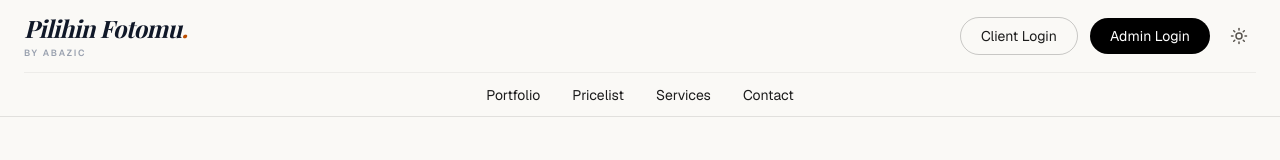
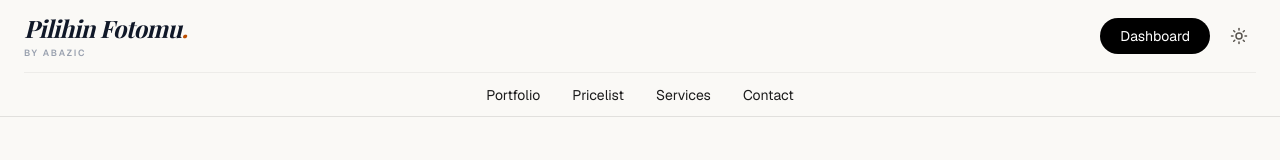
Before and after one commit to abazic/Pilihin-App, a Next.js app: page / in a window 1280 px wide. Shown: the top 160 px of the page. Built offline with nearby package versions, Linux system fonts and the light colour scheme; no server answers; the database is empty; a web font is replaced by a local one.

Commit message:
Replace homepage login buttons with dashboard

```diff
--- a/app/page.tsx
+++ b/app/page.tsx
@@ -72,10 +72,7 @@ const whatsappContactUrl = `${whatsappUrl}?text=${whatsappMessage}`;
           </>
         }
         actions={
-          <>
-            <a href="/login" className="rounded-full border border-black/20 px-5 py-2 text-sm transition hover:bg-black hover:text-white dark:border-white/20 dark:hover:bg-stone-100 dark:hover:text-stone-900">Client Login</a>
-            <a href="/admin" className="rounded-full bg-black px-5 py-2 text-sm text-white transition hover:bg-neutral-700 dark:bg-stone-100 dark:text-stone-900 dark:hover:bg-white">Admin Login</a>
-          </>
+          <a href="/admin" className="rounded-full bg-black px-5 py-2 text-sm text-white transition hover:bg-neutral-700 dark:bg-stone-100 dark:text-stone-900 dark:hover:bg-white">Dashboard</a>
         }
       />
 
```
